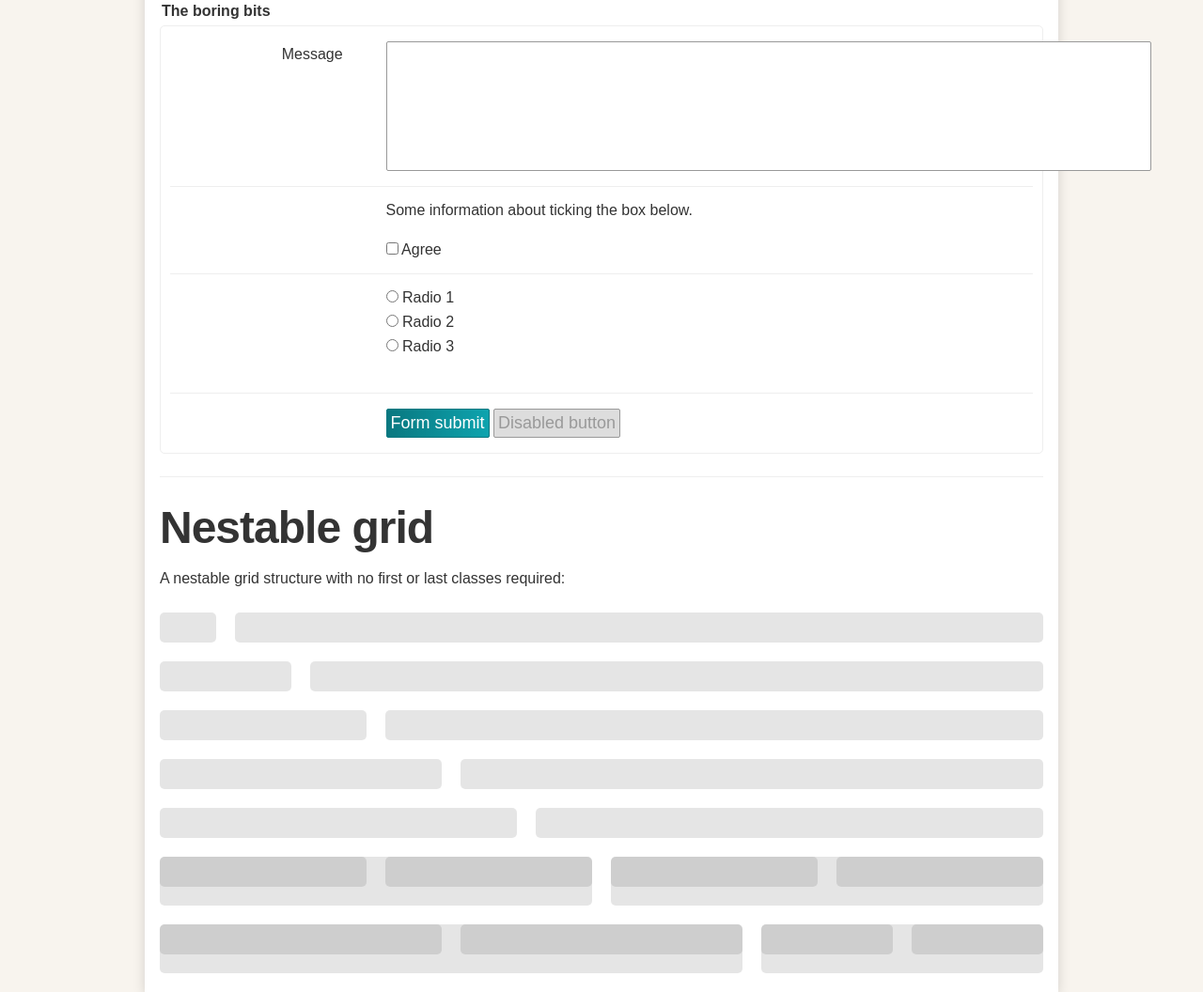
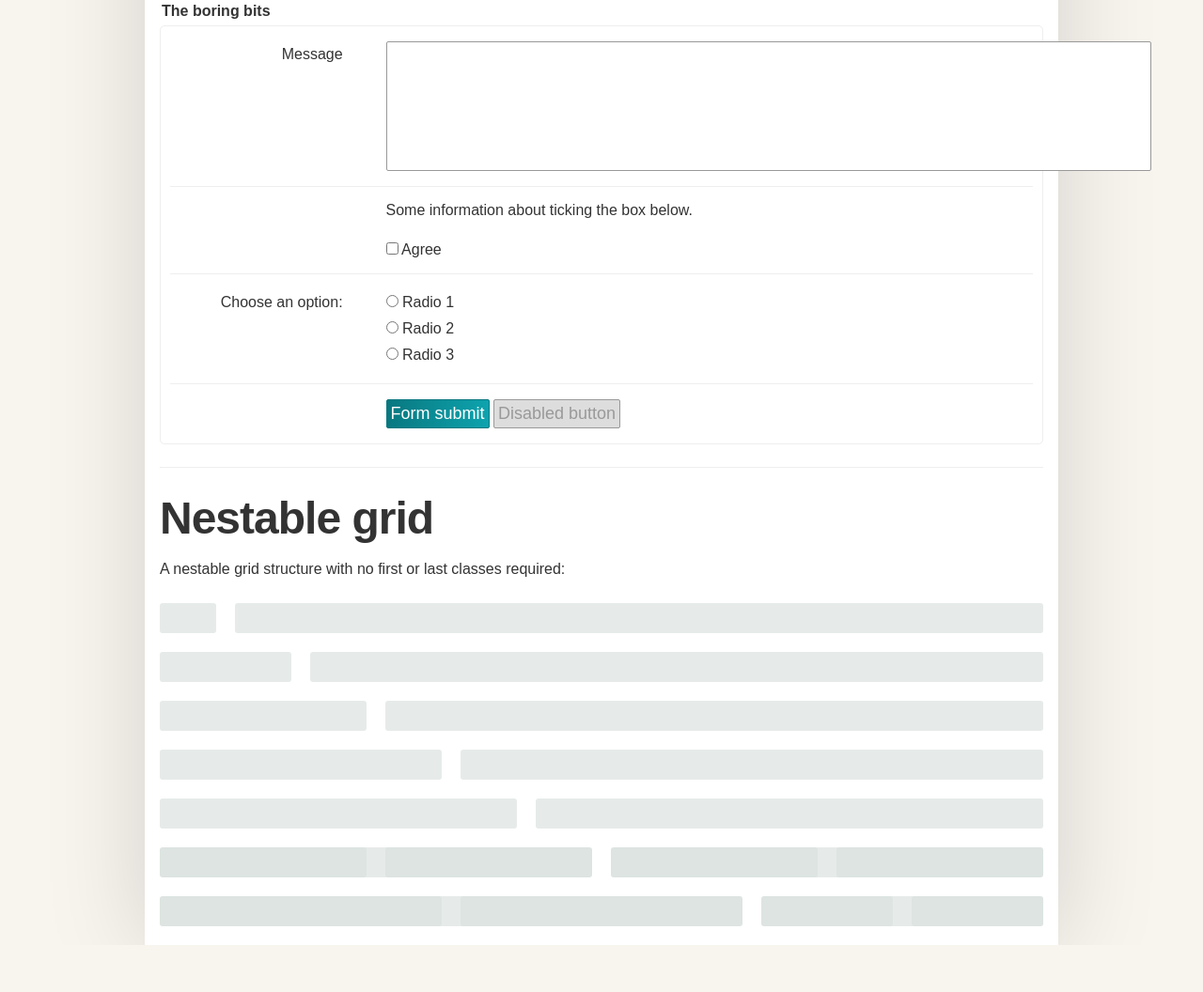
Before and after one commit to i-like-robots/WebsiteBase, a plain HTML site: page index.html in a window 1280 px wide. Shown: the part 2624-3680 px from the top of the page at 94% size. After the commit the page ends 3630 px from the top, so only its background shows below. Drawn offline with nearby package versions, Linux system fonts and the light colour scheme.

Commit message:
clean option list, example grid style, IE7 notes

```diff
--- a/assets/less/forms/layouts.less
+++ b/assets/less/forms/layouts.less
@@ -1,6 +1,6 @@
 //
 // Author:      Matt Hinchliffe <www.maketea.co.uk>
-// Modified:    13/07/2012
+// Modified:    18/07/2012
 // Description: Layouts for consistent forms
 //
 
@@ -65,13 +65,13 @@ form .hint {
 // ul.option-list>(li>label>input[type=radio][name])*3
 //
 .option-list {
+	margin:0;
 	padding-left:0;
 	list-style:none;
 }
 	.option-list li {
-		margin-bottom:.5em;
+		padding:(@input-padding + @input-borderwidth) 0;
 	}
-
 
 //
 // Collection of fields
--- a/assets/less/template/default.less
+++ b/assets/less/template/default.less
@@ -23,7 +23,7 @@ h6, .h6 {
 }
 
 a {
-	.transition(); // Make links awesome
+	.transition; // Make links awesome
 }
 
 // layout
@@ -31,12 +31,16 @@ a {
 	min-height:100%;
 	padding:0 1em;
 	background:@color-alpha;
-	.box-shadow(0, 3px, 12px, rgba(0, 0, 0, .15));
+	.box-shadow(0, 3px, 100px, rgba(0, 0, 0, .15));
 }
-	// grid example
+
 	.grid-example [class|=span] {
-		min-height:2em;
+		height:2em;
 		margin-bottom:20px;
-		background-color:rgba(0, 0, 0, .1);
-		.border-radius(5px);
+		background:rgba(60, 100, 80, .25);
+		opacity:.5;
+		.border-radius(3px);
 	}
+		.grid-example [class|=span]:hover {
+			opacity:1;
+		}
--- a/index.html
+++ b/index.html
@@ -260,6 +260,7 @@
 								</label>
 							</li>
 							<li>
+								<span class="label field-label">Choose an option:</span>
 								<ul class="option-list">
 									<li>
 										<label>
```
Also changed, not shown: assets/less/ie7.less (+12 -14 lines), assets/css/base.css.
